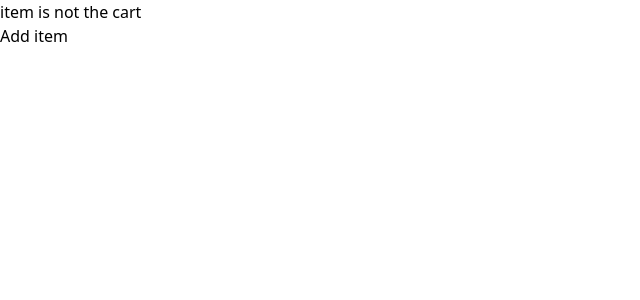
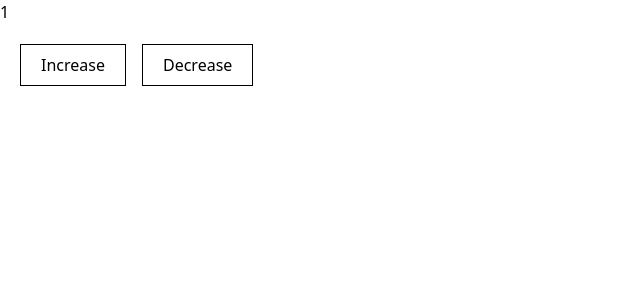
Before and after one commit to nastiko/react-theory, a React (Create React App) app: page / in a window 1280 px wide. Shown: the top 300 px of the page, without its empty margins (0-640 px from the left). Built offline with nearby package versions, Linux system fonts and the light colour scheme; the HTML template or start-up script is replaced by a standard one.

Commit message:
practise: increase / decrease number

```diff
--- a/src/App.js
+++ b/src/App.js
@@ -1,17 +1,24 @@
 import React, {useState} from 'react';
 
 function App() {
-    const [inCart, setInCart] = useState(false);
+    const [count, setCount] = useState(1);
 
-    function incrementCart() {
-        setInCart(!inCart);
+    function increaseNumber() {
+        setCount(count + 1);
+    }
+
+    function decreaseNumber() {
+        setCount(count - 1);
     }
 
 
     return (
         <>
-          <p>{inCart ? 'item in the cart' : 'item is not the cart'}</p>
-          <button onClick={incrementCart}>Add item</button>
+            <p>{count}</p>
+            <div className="flex gap-4 py-5 px-5">
+                <button className="px-5 py-2 border-[1px] border-[#000000]" onClick={increaseNumber}>Increase</button>
+                <button className="px-5 py-2 border-[1px] border-[#000000]" onClick={decreaseNumber}>Decrease</button>
+            </div>
         </>
     );
 }
```
